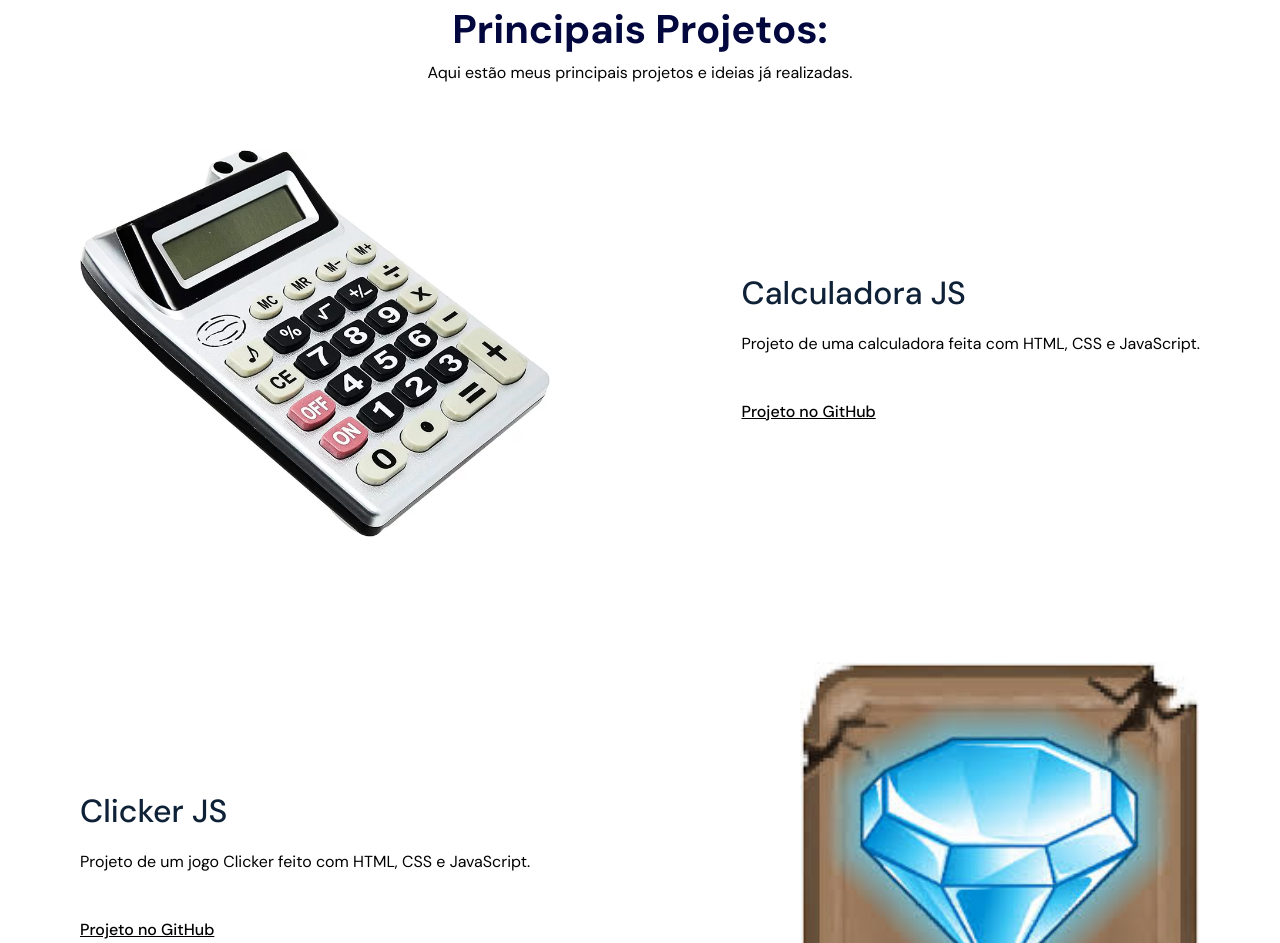
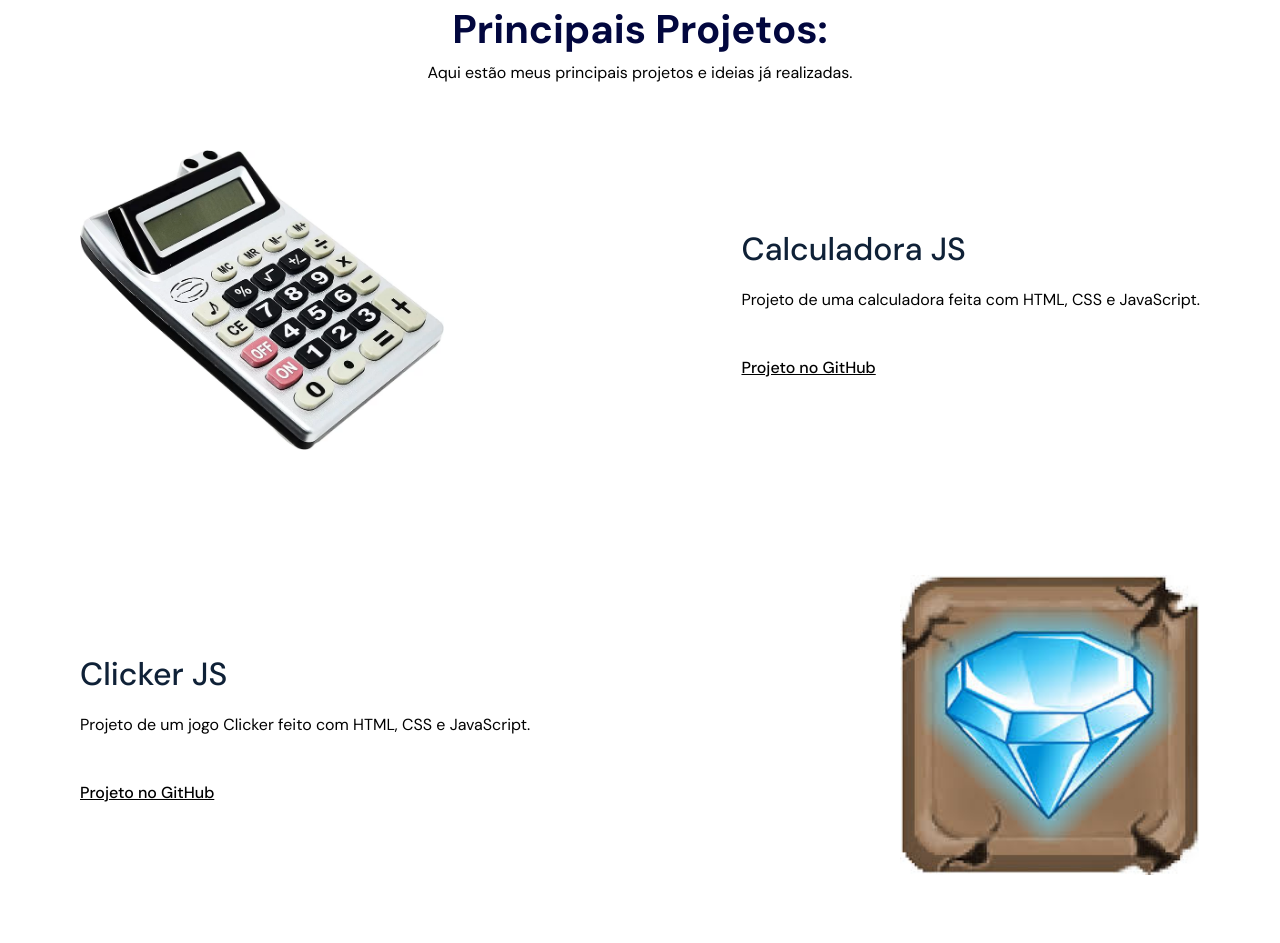
Before and after one commit to LorenzoGarcia10/Portifolio-Js, a plain HTML site: page index.html in a window 1280 px wide. Shown: the part 2289-3232 px from the top of the page. Drawn offline with Linux system fonts and the light colour scheme.

Commit message:
fix: modificaçaõ imagens

```diff
--- a/css/components/projects.css
+++ b/css/components/projects.css
@@ -24,11 +24,11 @@
     margin-bottom: 12rem;
 }
 
-.projects ul li .image img{
+.projects ul li .image img {
     width: 100%;
-    min-width: 40rem;
     max-width: 47rem;
-    height: auto;
+    height: 300px;
+    object-fit: cover;
 }
 
 .projects ul li .projects__info{
```
